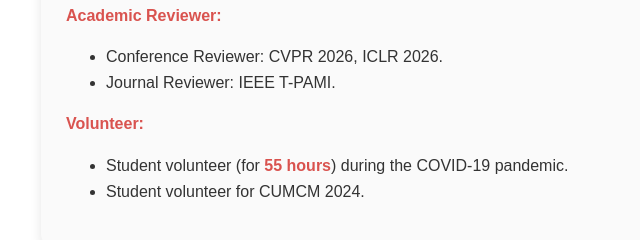
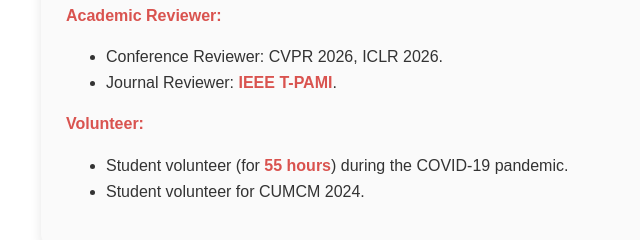
Before and after one commit to Bujiazi/bujiazi.github.io, a plain HTML site: page index.html in a window 1280 px wide. Shown: the part 4189-4429 px from the top of the page, 199-839 px from the left. Drawn offline with nearby package versions, Linux system fonts and the light colour scheme.

Commit message:
update service

```diff
--- a/index.html
+++ b/index.html
@@ -25,7 +25,8 @@
       <tr style="padding:0px">
         <td style="padding:2.5%;width:63%;vertical-align:middle">
           <p style="text-align:center">
-          <h1>Jiazi Bu 卜家梓</h1>
+          <h1>Jiazi Bu 卜家梓
+          </h1>
           </p>
           <p> I am a 1st year Ph.D. student and research intern at <a href="https://www.shlab.org.cn/">Shanghai AI Laboratory</a>, supervised by Prof. <a href="http://dahua.site/">Dahua Lin</a>.
             I obtained my bachelor's degree in Artificial Intelligence (<a href="http://www.qingyuan.sjtu.edu.cn/c/guozhibanjianjie.html">GuoZhi Class</a>, held by Prof. <a href="https://www.ie.cuhk.edu.hk/faculty/tang-xiaoou-sean/">Xiaoou Tang</a> and Prof. <a href="https://www.mvig.org/">Cewu Lu</a>) from <a href="https://www.sjtu.edu.cn/">Shanghai Jiao Tong University (SJTU)</a>.
@@ -421,7 +422,7 @@
           <p><strong>Academic Reviewer:</strong></p>
           <ul>
             <li>Conference Reviewer: CVPR 2026, ICLR 2026.</li>
-            <li>Journal Reviewer: IEEE T-PAMI.</li>
+            <li>Journal Reviewer: <strong>IEEE T-PAMI</strong>.</li>
           </ul>
           <p><strong>Volunteer:</strong></p>
           <ul>
```
